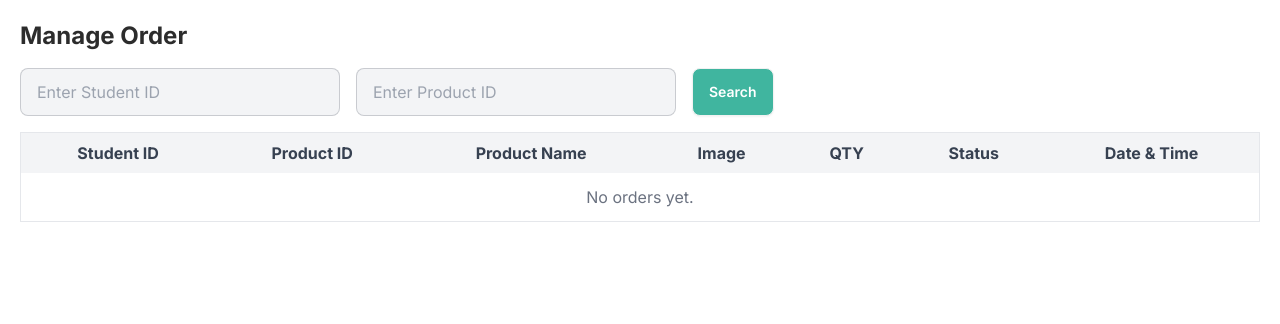
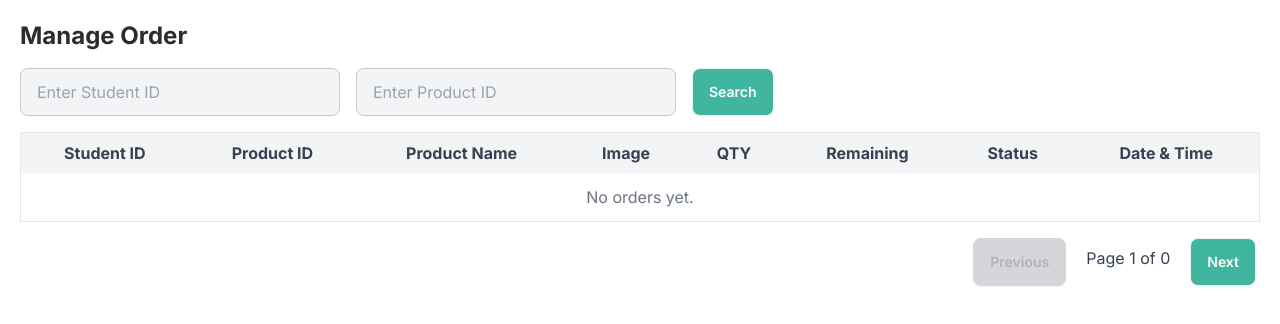
Before and after one commit to GarudaKurt/nextjsWebApp, a Next.js app: page / in a window 1280 px wide. Shown: the top 324 px of the page. Built offline with nearby package versions, Linux system fonts and the light colour scheme; a web font is replaced by a local one.

Commit message:
Version 2

```diff
--- a/src/app/page.jsx
+++ b/src/app/page.jsx
@@ -5,14 +5,14 @@ import useOrderStore from "@/app/zustand/zustand";
 
 const OrderList = () => {
   const prodImage = [
-    { id: 1001, name: "Hot Air Gun", filePath: "/images/equipments/airgun.png" },
-    { id: 1002, name: "Analog Multi Meter", filePath: "/images/equipments/analog-multimeter.png" },
-    { id: 1003, name: "Digital Multi Meter", filePath: "/images/equipments/digital-multimeter.png" },
-    { id: 1004, name: "Combination Pliers", filePath: "/images/equipments/combination-pliers.png" },
-    { id: 1005, name: "Cutter Pliers", filePath: "/images/equipments/cutter-pliers.png" },
-    { id: 1006, name: "Flat Screw", filePath: "/images/equipments/flat-screw.png" },
-    { id: 1007, name: "Phillips Screw", filePath: "/images/equipments/phillips-screw.png" },
-    { id: 1008, name: "Toolbox Set", filePath: "/images/equipments/toolbox.png" },
+    { id: 1001, name: "Hot Air Gun", qty: 10, filePath: "/images/equipments/airgun.png" },
+    { id: 1002, name: "Analog Multi Meter", qty: 10, filePath: "/images/equipments/analog-multimeter.png" },
+    { id: 1003, name: "Digital Multi Meter", qty: 10, filePath: "/images/equipments/digital-multimeter.png" },
+    { id: 1004, name: "Combination Pliers", qty: 10, filePath: "/images/equipments/combination-pliers.png" },
+    { id: 1005, name: "Cutter Pliers", qty: 10, filePath: "/images/equipments/cutter-pliers.png" },
+    { id: 1006, name: "Flat Screw", qty: 10, filePath: "/images/equipments/flat-screw.png" },
+    { id: 1007, name: "Phillips Screw", qty: 10, filePath: "/images/equipments/phillips-screw.png" },
+    { id: 1008, name: "Toolbox Set", qty: 10, filePath: "/images/equipments/toolbox.png" },
   ];
 
   const [studentId, setStudentId] = useState("");
@@ -23,15 +23,16 @@ const OrderList = () => {
   useEffect(() => {
     setDate(new Date().toLocaleString());
   }, []);
+
   const ordersPerPage = 5;
 
-  const { orders, addOrder, removeSettledOrders } = useOrderStore();
+  const { orders, borrowed, addOrder, removeSettledOrders } = useOrderStore();
 
+  // Paginate orders
   const indexOfLastOrder = currentPage * ordersPerPage;
-  const currentOrders = orders.slice(indexOfLastOrder - ordersPerPage, indexOfLastOrder);
+  const indexOfFirstOrder = indexOfLastOrder - ordersPerPage;
+  const currentOrders = orders.slice(indexOfFirstOrder, indexOfLastOrder);
   const totalPages = Math.ceil(orders.length / ordersPerPage);
-
-  const paginate = (pageNumber) => setCurrentPage(pageNumber);
 
   useEffect(() => {
     const interval = setInterval(() => {
@@ -41,7 +42,7 @@ const OrderList = () => {
     }, 5000);
 
     return () => clearInterval(interval);
-  }, [orders]);  // Ensure useEffect listens to `orders` state changes
+  }, [orders]);
 
   const handleSearch = () => {
     if (!studentId.trim()) return alert("Please enter a Student ID first.");
@@ -54,7 +55,7 @@ const OrderList = () => {
       product,
       qty: 1,
       status: "Pending",
-      date
+      date,
     });
 
     setSearchId("");
@@ -79,7 +80,9 @@ const OrderList = () => {
           onChange={(e) => setSearchId(e.target.value)}
           className="input input-bordered w-1/3 max-w-xs bg-gray-100 text-gray-700"
         />
-        <button onClick={handleSearch} className="btn bg-chillGreen text-white hover:bg-offGreen">Search</button>
+        <button onClick={handleSearch} className="btn bg-chillGreen text-white hover:bg-offGreen">
+          Search
+        </button>
       </div>
 
       <div className="overflow-x-auto">
@@ -91,6 +94,7 @@ const OrderList = () => {
               <th className="py-2 px-4">Product Name</th>
               <th className="py-2 px-4">Image</th>
               <th className="py-2 px-4">QTY</th>
+              <th className="py-2 px-4">Remaining</th>
               <th className="py-2 px-4">Status</th>
               <th className="py-2 px-4">Date & Time</th>
             </tr>
@@ -106,28 +110,41 @@ const OrderList = () => {
                     <img src={order.product.filePath} alt={order.product.name} className="w-16 h-16 object-cover" />
                   </td>
                   <td className="py-3 px-4 text-relaxBlack">{order.qty}</td>
+                  <td className="py-3 px-4 text-relaxBlack">{order.product.qty - (borrowed[order.product.id] || 0)}</td>
                   <td className="py-3 px-4 text-relaxBlack">{order.status}</td>
                   <td className="py-3 px-4 text-relaxBlack">{order.date}</td>
                 </tr>
               ))
             ) : (
               <tr>
-                <td colSpan="7" className="py-3 px-4 text-center text-gray-500">No orders yet.</td>
+                <td colSpan="8" className="py-3 px-4 text-center text-gray-500">
+                  No orders yet.
+                </td>
               </tr>
             )}
           </tbody>
         </table>
       </div>
-      <div className="flex justify-end mt-4 gap-2">
-        {[...Array(totalPages)].map((_, index) => (
-          <button
-            key={index}
-            onClick={() => paginate(index + 1)}
-            className={`px-3 py-1 rounded ${currentPage === index + 1 ? 'bg-chillGreen text-white' : 'bg-gray-300 hover:bg-gray-400'}`}
-          >
-            {index + 1}
-          </button>
-        ))}
+
+      {/* Pagination Controls */}
+      <div className="flex justify-end mt-4">
+        <button
+          onClick={() => setCurrentPage((prev) => Math.max(prev - 1, 1))}
+          disabled={currentPage === 1}
+          className={`btn px-4 py-2 mx-1 ${currentPage === 1 ? "bg-gray-300 cursor-not-allowed" : "bg-chillGreen text-white hover:bg-offGreen"}`}
+        >
+          Previous
+        </button>
+        <span className="px-4 py-2 text-gray-700">
+          Page {currentPage} of {totalPages}
+        </span>
+        <button
+          onClick={() => setCurrentPage((prev) => Math.min(prev + 1, totalPages))}
+          disabled={currentPage === totalPages}
+          className={`btn px-4 py-2 mx-1 ${currentPage === totalPages ? "bg-gray-300 cursor-not-allowed" : "bg-chillGreen text-white hover:bg-offGreen"}`}
+        >
+          Next
+        </button>
       </div>
     </div>
   );
--- a/src/app/zustand/zustand.jsx
+++ b/src/app/zustand/zustand.jsx
@@ -5,6 +5,7 @@ const useOrderStore = create(
   persist(
     (set, get) => ({
       orders: [],
+      borrowed: {}, // Track borrowed items
 
       addOrder: (newOrder) => {
         set((state) => {
@@ -20,18 +21,30 @@ const useOrderStore = create(
             );
 
             setTimeout(() => {
-              set((state) => ({
-                orders: state.orders.filter((order) => order.status !== "Settled"),
-              }));
+              set((state) => {
+                const productId = newOrder.product.id;
+                return {
+                  orders: state.orders.filter((order) => order.status !== "Settled"),
+                  borrowed: {
+                    ...state.borrowed,
+                    [productId]: Math.max((state.borrowed[productId] || 0) - 1, 0),
+                  },
+                };
+              });
             }, 5000);
 
             return { orders: updatedOrders };
           }
 
-          return { orders: [...state.orders, newOrder] };
+          return {
+            orders: [...state.orders, newOrder],
+            borrowed: {
+              ...state.borrowed,
+              [newOrder.product.id]: (state.borrowed[newOrder.product.id] || 0) + 1,
+            },
+          };
         });
       },
-
 
       updateOrderStatus: (studentId, productId, status) => {
         set((state) => ({
```
